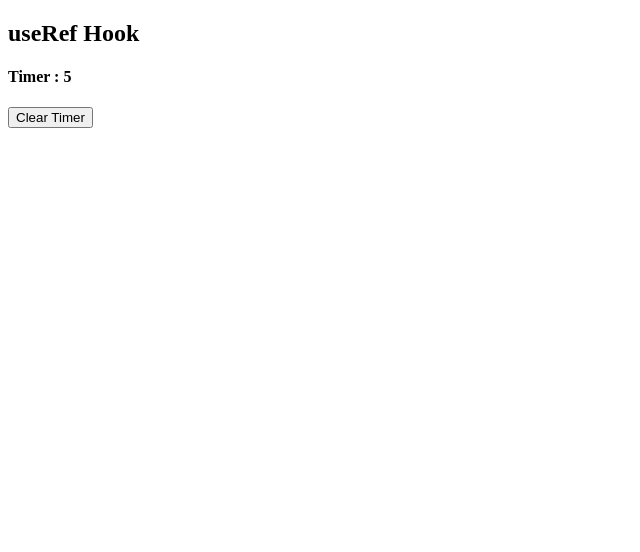
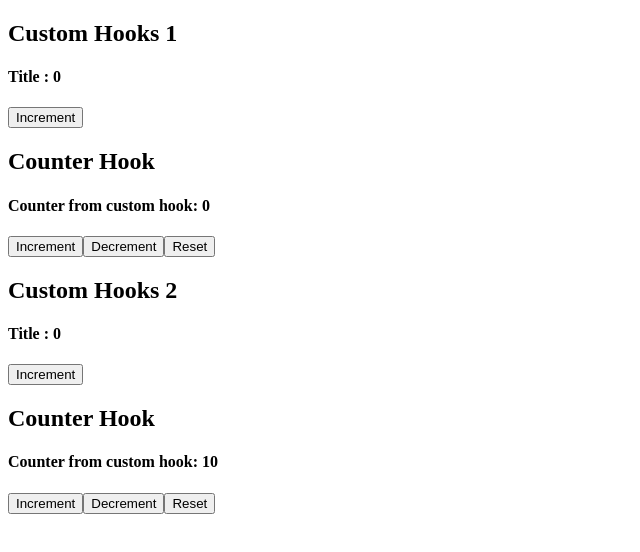
Before and after one commit to omk-arr/react-hooks, a React (Create React App) app: page / in a window 1280 px wide. Shown: the top 552 px of the page, without its empty margins (0-640 px from the left). Built offline with nearby package versions, Linux system fonts and the light colour scheme.

Commit message:
Custom Hooks - useDOMTitle, useCounter

```diff
--- a/src/App.js
+++ b/src/App.js
@@ -6,6 +6,8 @@ import UseReducer from "./components/UseReducer";
 import UseCallback from "./components/UseCallback";
 import UseMemo from "./components/UseMemo";
 import UseRef from "./components/UseRef";
+import CustomHook1 from "./components/CustomHook1";
+import CustomHook2 from "./components/CustomHook2";
 export function App(props) {
   const [theme, setTheme] = useState('light')
   function toggleTheme (){
@@ -18,7 +20,9 @@ export function App(props) {
       {/* <UseReducer/> */}
       {/* <UseCallback/> */}
       {/* <UseMemo/> */}
-      <UseRef/>
+      {/* <UseRef/> */}
+      <CustomHook1/>
+      <CustomHook2/>
     </ThemeContext.Provider>
   )
 }
--- /dev/null
+++ b/src/components/CustomHook1.jsx
@@ -0,0 +1,24 @@
+import React, { useEffect, useState } from 'react'
+import useDOMTitle from './customHooks/useDOMTitle'
+import useCounter from './customHooks/useCounter'
+
+const CustomHook1 = () => {
+  const [count, setCount] = useState(0)
+  useDOMTitle(count)
+  const [counter, increment, decrement, reset] =  useCounter(0)
+  return (
+    <>
+      <h2>Custom Hooks 1</h2>
+      <h4>Title : {count}</h4>
+      <button onClick={() => setCount(count+1)}>Increment</button>
+
+      <h2>Counter Hook</h2>
+      <h4>Counter from custom hook: {counter}</h4>
+      <button onClick={increment}>Increment</button>
+      <button onClick={decrement}>Decrement</button>
+      <button onClick={reset}>Reset</button>
+    </>
+  )
+}
+
+export default CustomHook1
--- /dev/null
+++ b/src/components/CustomHook2.jsx
@@ -0,0 +1,24 @@
+import React, { useEffect, useState } from 'react'
+import useDOMTitle from './customHooks/useDOMTitle'
+import useCounter from './customHooks/useCounter'
+
+const CustomHook2 = () => {
+  const [count, setCount] = useState(0)
+  useDOMTitle(count)
+  const [counter, increment, decrement, reset] =  useCounter(10, 5)
+  return (
+    <>
+      <h2>Custom Hooks 2</h2>
+      <h4>Title : {count}</h4>
+      <button onClick={() => setCount(count+1)}>Increment</button>
+
+      <h2>Counter Hook</h2>
+      <h4>Counter from custom hook: {counter}</h4>
+      <button onClick={increment}>Increment</button>
+      <button onClick={decrement}>Decrement</button>
+      <button onClick={reset}>Reset</button>
+    </>
+  )
+}
+
+export default CustomHook2
--- /dev/null
+++ b/src/components/customHooks/useCounter.js
@@ -0,0 +1,17 @@
+import React, { useState } from "react";
+
+const useCounter = (initialValue, value = 1) => {
+  const [count, setCount] = useState(initialValue);
+  const increment = () => {
+    setCount((prevCount) => prevCount + value);
+  };
+  const decrement = () => {
+    setCount((prevCount) => prevCount - value);
+  };
+  const reset = () => {
+    setCount(initialValue);
+  };
+  return [count, increment, decrement, reset];
+};
+
+export default useCounter;
--- /dev/null
+++ b/src/components/customHooks/useDOMTitle.js
@@ -0,0 +1,9 @@
+import {useEffect} from "react";
+
+const useDOMTitle = (count) => {
+  useEffect(() => {
+    document.title = `Title through hook : ${count}`;
+  }, [count]);
+};
+
+export default useDOMTitle;
```
